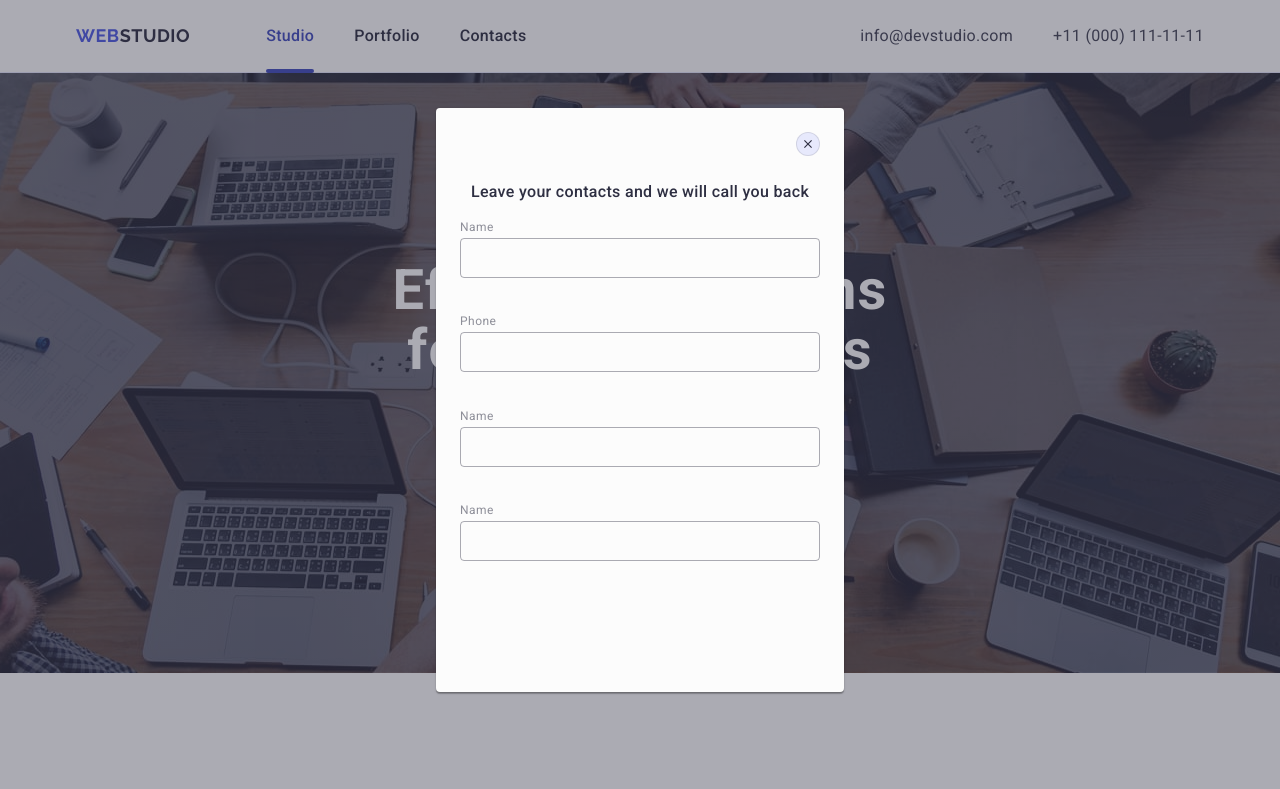
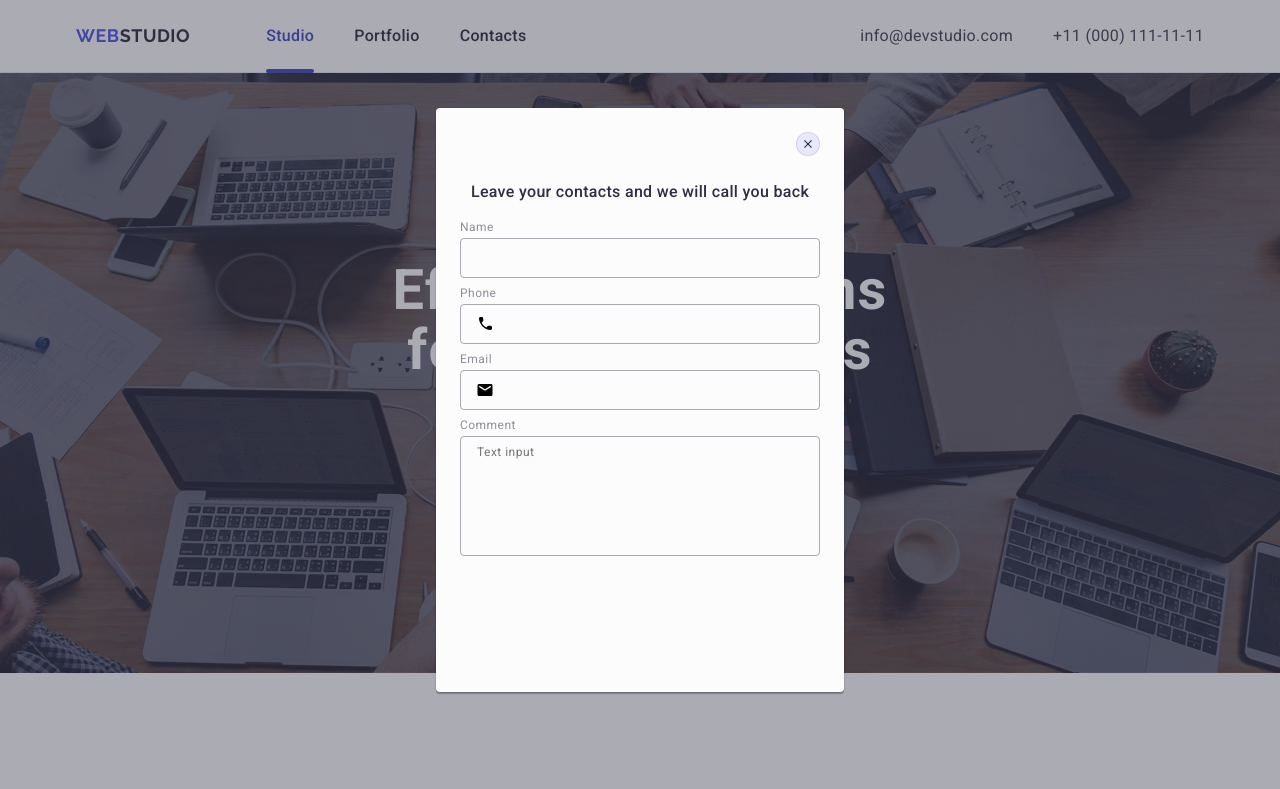
Before and after one commit to ilywx/goit-markup-hw-05, a plain HTML site: page index.html in a window 1280 px wide. Shown: the top 789 px of the page. Drawn offline with nearby package versions, Linux system fonts and the light colour scheme.

Commit message:
add inputs

```diff
--- a/css/styles.css
+++ b/css/styles.css
@@ -557,7 +557,7 @@ img {
     font-family: "Roboto";
     font-weight: 400;
     font-size: 12px;
-    line-height: 1.16667;
+    line-height: 1.17;
     letter-spacing: 0.04em;
     color: #8e8f99;
 
@@ -586,8 +586,8 @@ img {
 }
 
 .input-icon {
-    position: relative;
-    top: 11px;
+    position: absolute;
+    top: 50%;
     left: 16px;
     transform: translateY(-50%);
     transition: fill 250ms cubic-bezier(0.4, 0, 0.2, 1);
@@ -596,3 +596,23 @@ img {
 .input-icon:focus {
     fill: #4D5AE5;
 }
+
+.textarea {
+    width: 100%;
+    height: 120px;
+    font-size: 12px;
+    line-height: 1.17;
+    letter-spacing: 0.04em;
+    color: rgba(46, 47, 66, 0.4);
+    border: 1px solid rgba(46, 47, 66, 0.4);
+    border-radius: 4px;
+    background-color: transparent;
+    padding: 8px 16px;
+    outline: transparent;
+    resize: none;
+    transition: border-color 250ms cubic-bezier(0.4, 0, 0.2, 1);
+}
+
+.textarea:focus {
+    border-color: #4D5AE5;
+}
--- a/index.html
+++ b/index.html
@@ -493,53 +493,41 @@
             </div>
           </div>
           <div class="form-block">
-            <label class="form-label" for="user-name">Phone</label>
+            <label class="form-label" for="user-phone">Phone</label>
             <div class="form-input">
-              <input class="input" type="tel" name="user-name" id="user-name" />
+              <input
+                class="input"
+                type="tel"
+                name="user-phone"
+                id="user-phone"
+              />
               <svg class="input-icon" width="18px" height="24px">
-                <use
-                  href="./images/icons.svg#icon-person"
-                  width=""
-                  heigh=""
-                ></use>
+                <use href="./images/icons.svg#icon-phone"></use>
               </svg>
             </div>
           </div>
           <div class="form-block">
-            <label class="form-label" for="user-name">Name</label>
+            <label class="form-label" for="user-email">Email</label>
             <div class="form-input">
               <input
                 class="input"
-                type="text"
-                name="user-name"
-                id="user-name"
+                type="email"
+                name="user-email"
+                id="user-email"
               />
               <svg class="input-icon" width="18px" height="24px">
-                <use
-                  href="./images/icons.svg#icon-person"
-                  width=""
-                  heigh=""
-                ></use>
+                <use href="./images/icons.svg#icon-email"></use>
               </svg>
             </div>
           </div>
           <div class="form-block">
-            <label class="form-label" for="user-name">Name</label>
-            <div class="form-input">
-              <input
-                class="input"
-                type="text"
-                name="user-name"
-                id="user-name"
-              />
-              <svg class="input-icon" width="18px" height="24px">
-                <use
-                  href="./images/icons.svg#icon-person"
-                  width=""
-                  heigh=""
-                ></use>
-              </svg>
-            </div>
+            <label class="form-label" for="user-comment">Comment</label>
+            <textarea
+              class="textarea"
+              name="user-comment"
+              id="user-comment"
+              placeholder="Text input"
+            ></textarea>
           </div>
         </form>
       </div>
```
